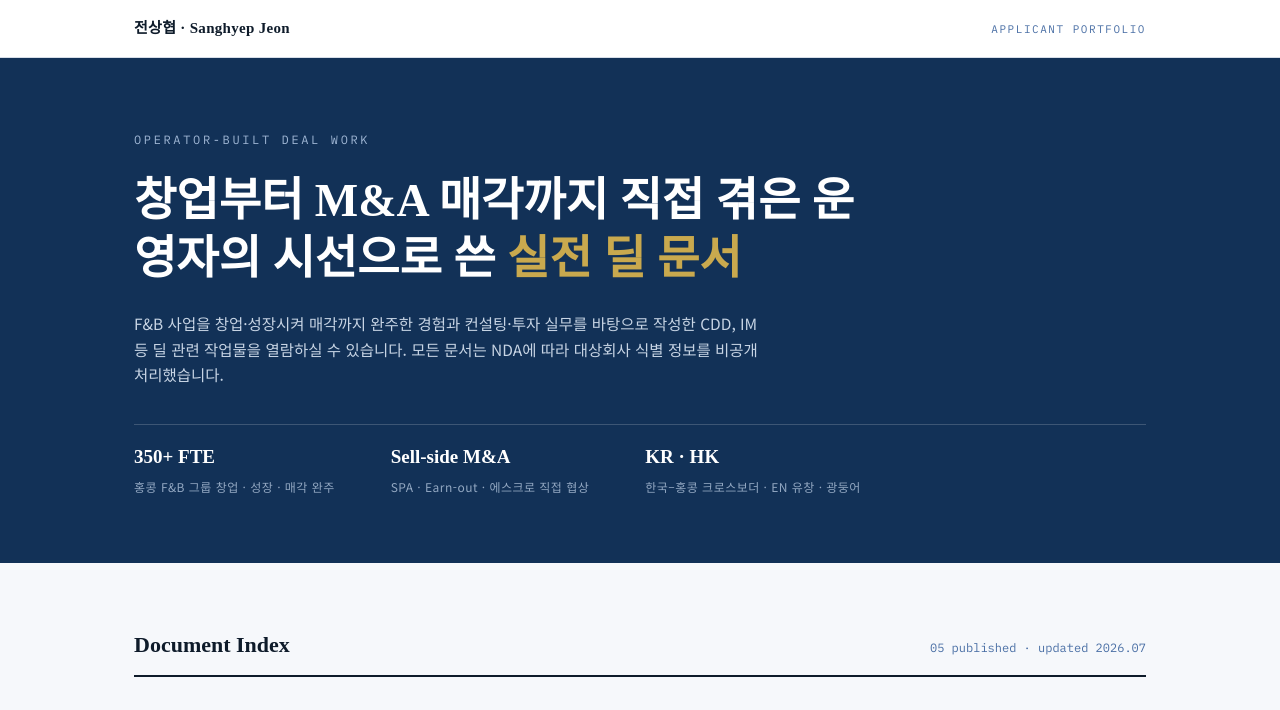
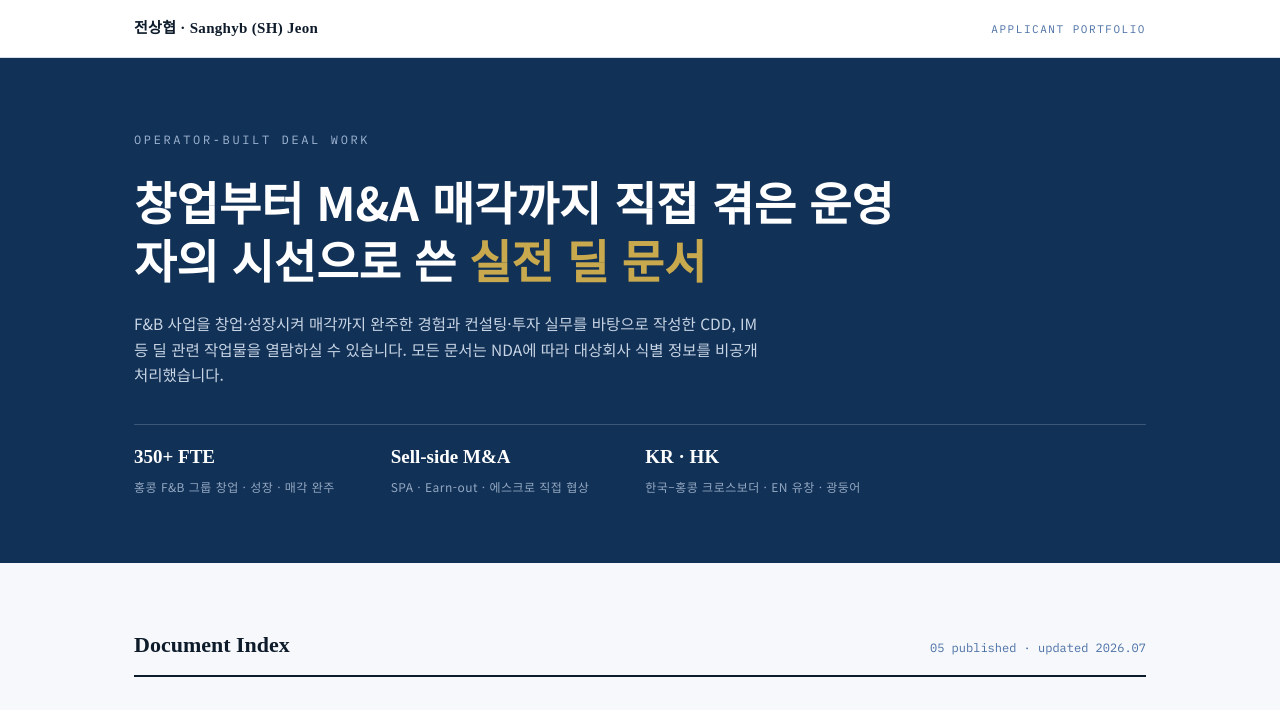
Before and after one commit to ShJeon128/applicant-portfolio, a plain HTML site: page index.html in a window 1280 px wide. Shown: the top 710 px of the page. Drawn offline with Linux system fonts and the light colour scheme.

Commit message:
Hero font to Malgun Gothic; name to Sanghyb (SH) Jeon

```diff
--- a/index.html
+++ b/index.html
@@ -3,7 +3,7 @@
 <head>
 <meta charset="UTF-8">
 <meta name="viewport" content="width=device-width, initial-scale=1.0">
-<title>전상협 Sanghyep Jeon — Deal Portfolio</title>
+<title>전상협 Sanghyb (SH) Jeon — Deal Portfolio</title>
 <meta name="description" content="전상협 지원자 포트폴리오 — Commercial Due Diligence 및 딜 관련 작업물 열람 페이지">
 <link rel="preconnect" href="https://fonts.googleapis.com">
 <link rel="preconnect" href="https://fonts.gstatic.com" crossorigin>
@@ -34,7 +34,7 @@ header{border-bottom:1px solid var(--line);background:var(--white)}
 .hero{background:var(--navy);color:var(--white)}
 .hero-inner{max-width:1060px;margin:0 auto;padding:72px 24px 64px}
 .hero .eyebrow{font-family:'IBM Plex Mono',monospace;font-size:12px;letter-spacing:.22em;color:#9FB6D4;text-transform:uppercase;margin-bottom:22px}
-.hero h1{font-family:'Noto Serif KR',serif;font-size:clamp(30px,4.6vw,46px);font-weight:700;line-height:1.28;max-width:760px}
+.hero h1{font-family:"Malgun Gothic","맑은 고딕",'Noto Sans KR',sans-serif;font-size:clamp(30px,4.6vw,46px);font-weight:700;line-height:1.28;max-width:760px}
 .hero h1 em{font-style:normal;color:#C9A94E}
 .hero .sub{margin-top:22px;max-width:640px;font-size:15.5px;color:#C7D4E4}
 .hero .creds{margin-top:36px;display:flex;flex-wrap:wrap;gap:0;border-top:1px solid rgba(255,255,255,.18)}
@@ -94,7 +94,7 @@ footer{max-width:1060px;margin:0 auto;padding:20px 24px 40px;font-family:'IBM Pl
 
 <header>
   <div class="header-inner">
-    <div class="mark">전상협 · Sanghyep Jeon</div>
+    <div class="mark">전상협 · Sanghyb (SH) Jeon</div>
     <div class="tag">Applicant Portfolio</div>
   </div>
 </header>
```
